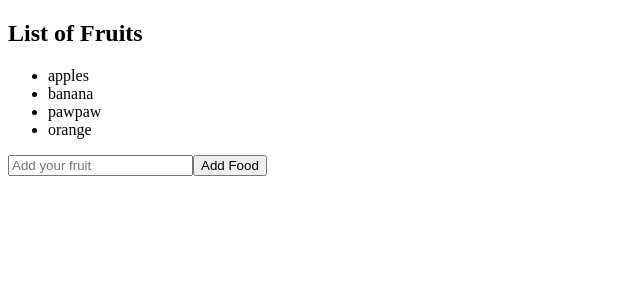
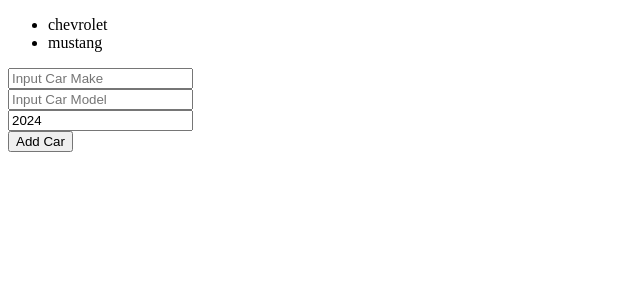
Before and after one commit to 5Akan/React-Tutorial, a React (Vite) app in the folder ak-react-app/: page / in a window 1280 px wide. Shown: the top 300 px of the page, without its empty margins (0-640 px from the left). Built offline with nearby package versions, Linux system fonts and the light colour scheme.

Commit message:
update array of object state

```diff
--- a/ak-react-app/src/App.jsx
+++ b/ak-react-app/src/App.jsx
@@ -28,7 +28,7 @@
 
 
 
-import UpdateStateofArray from "./UpdateStateofArray.jsx";
+import UpdateArrayofObjState from "./UpdateArrayofObjState.jsx";
 
 
 function App() {
@@ -36,7 +36,7 @@
 
   return(
     <>
-    <UpdateStateofArray />
+    <UpdateArrayofObjState />
     </>
 
   )
--- /dev/null
+++ b/ak-react-app/src/UpdateArrayofObjState.jsx
@@ -0,0 +1,49 @@
+import React, {useState} from 'react';
+function UpdateArrayofObjState() {
+    const [cars,setCar] = useState(['chevrolet','mustang']);
+    const [carMake,setCarMake] = useState("");
+    const [carModel,setCarModel] = useState("");
+    const [carDate,setCarDate] = useState(new Date().getFullYear());
+
+function addCar() {
+
+
+}
+function removeCar(index) {
+
+}
+
+function modifyCarModel(e) {
+
+}
+
+function modifyCarMake(event) {
+
+}
+
+function modifyCarDate(event) {
+
+}
+
+
+
+    return(
+    <>
+    <ul>
+
+        {cars.map(car=>
+        <li>
+            {car}
+        </li>
+            )}
+
+    </ul>
+    <input id='make' value={carMake} onChange = {modifyCarMake} placeholder="Input Car Make"/><br />
+    <input id='model' value={carModel} onChange = {modifyCarModel} placeholder="Input Car Model"/><br />
+    <input id='date' value={carDate} onChange = {modifyCarDate} placeholder="Input Car Date"/><br />
+    <button onClick={addCar}>Add Car</button>
+    </>
+
+    );
+}
+export default UpdateArrayofObjState;
```
